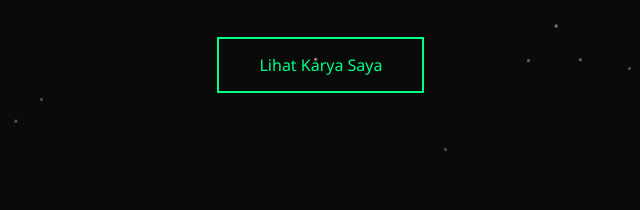
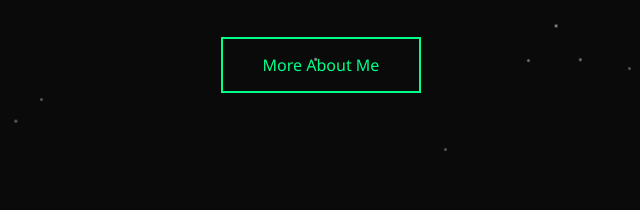
Before and after one commit to renaldaFX/portofoilio, a plain HTML site: page index.html in a window 1280 px wide. Shown: the part 475-685 px from the top of the page, 319-959 px from the left. Drawn offline with Linux system fonts and the light colour scheme.

Commit message:
bikin ulang porto sih

```diff
--- a/index.html
+++ b/index.html
@@ -28,7 +28,7 @@
             <h1>Halo, I'm a Developer🚀</h1>
             <p class="subtitle">Full Stack Developer & UI/UX Enthusiast</p>
             <p>"Code that helps people do less manual work is the kind of code I love to write."</p>
-            <a href="#projects" class="cta-button">Lihat Karya Saya</a>
+            <a href="#about" class="cta-button">More About Me</a>
         </div>
     </section>
 
```
